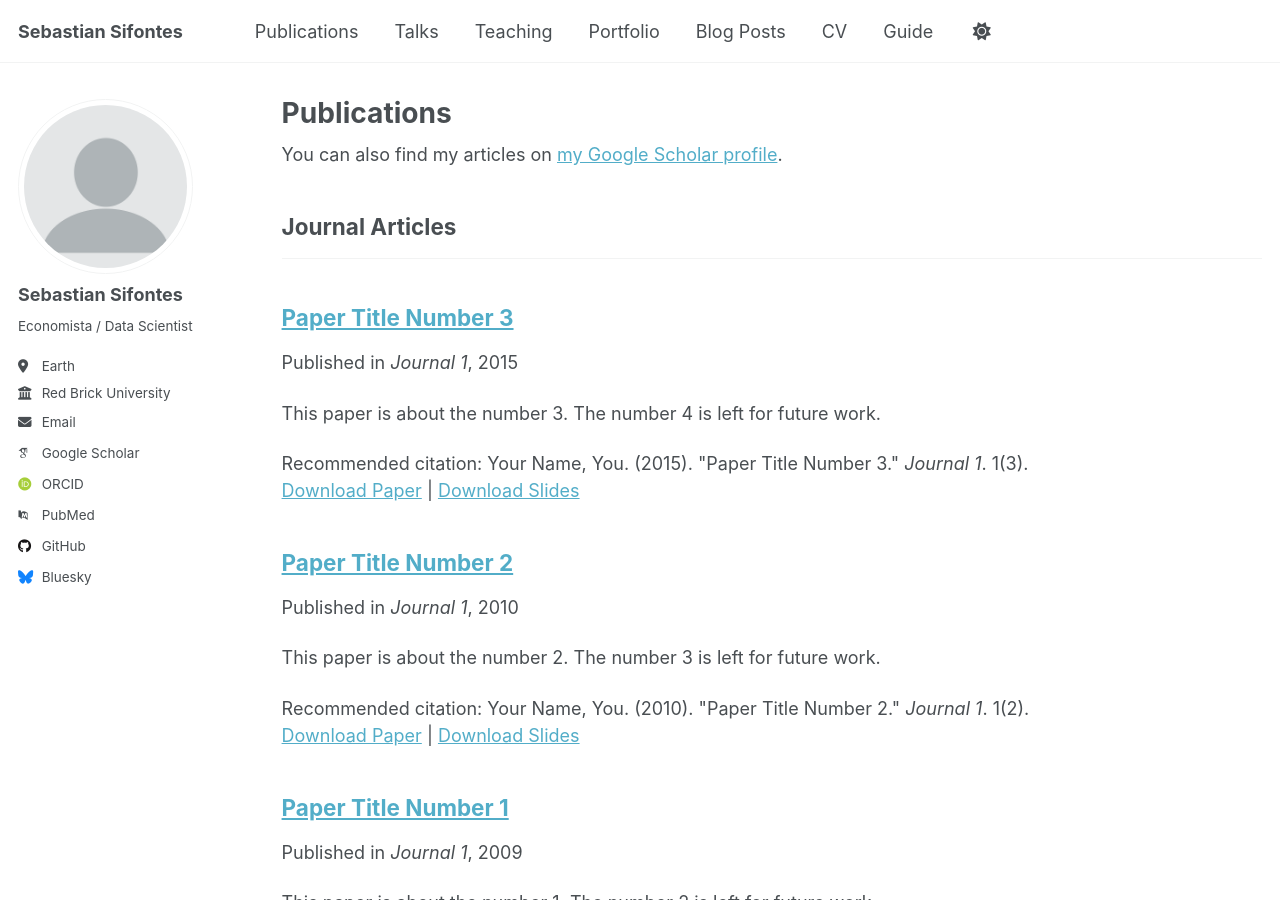
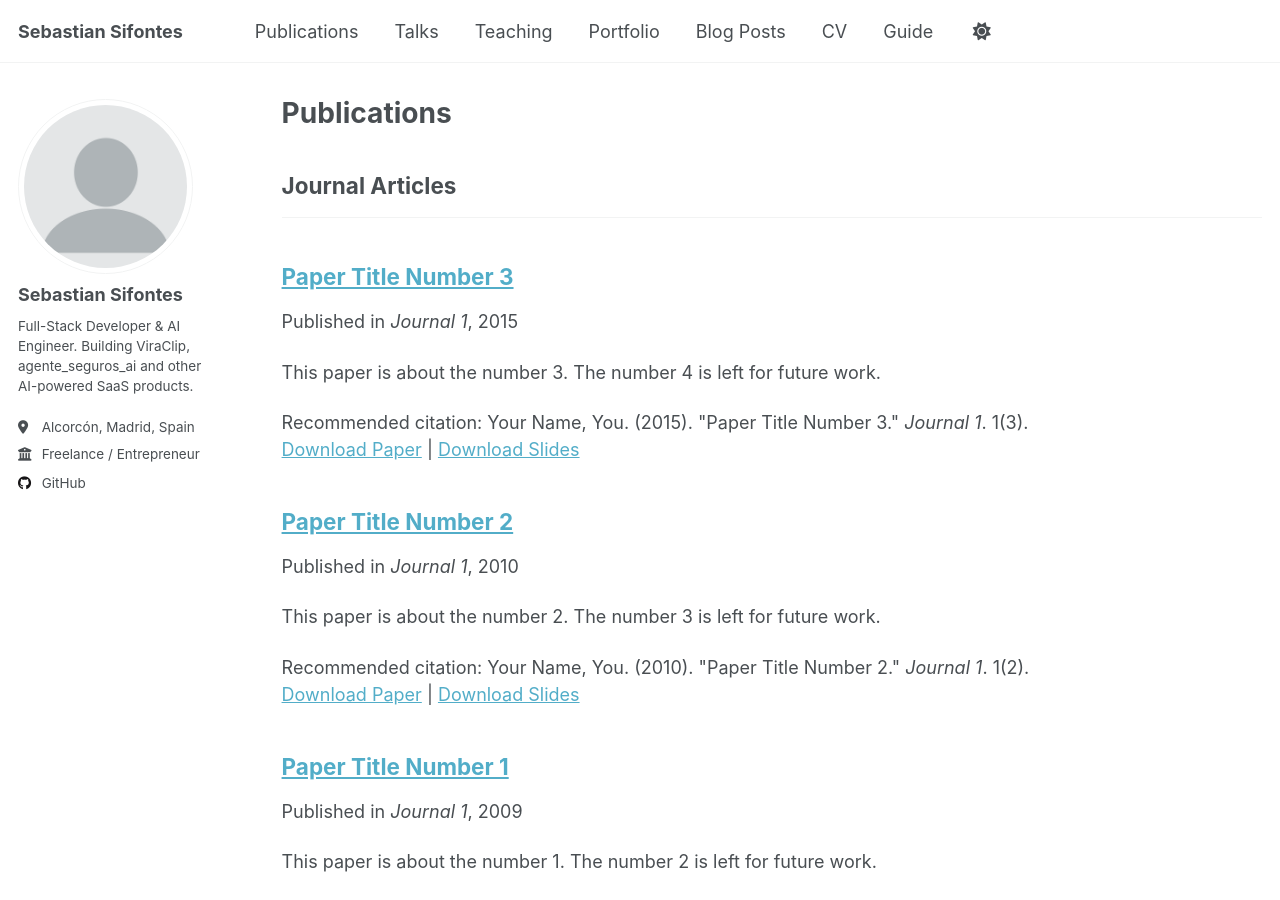
Before and after one commit to sebsv123/sebsv123.github.io, a Jekyll site: the page built from _pages/publications.html, in a window 1280 px wide and 900 px high. Built offline with Jekyll 4.4.1, drawn with Linux system fonts in a browser that asks for light colours; some web fonts are replaced; a script that is not in the unit is left out; part of the change alters nothing that is shown.

Commit message:
feat: add SEO meta tags and og:image description to _config.yml

```diff
--- a/_config.yml
+++ b/_config.yml
@@ -12,72 +12,69 @@ site_theme               : "default"
 title                    : "Sebastian Sifontes"
 title_separator          : "-"
 name                     : &name "Sebastian Sifontes"
-description              : &description "Mi sitio web personal y portafolio"
-url                      : "https://sebsv123.github.io" # the base hostname & protocol for your site e.g. "https://[your GitHub username].github.io" or if you already have some other page hosted on Github then use "https://[your GitHub username].github.io/[Your Repo Name]"
-baseurl                  : "" # the subpath of your site, e.g. "/blog"
+description              : &description "Full-Stack Developer & AI Engineer | Building ViraClip and AI-powered SaaS products"
+url                      : "https://sebsv123.github.io"
+baseurl                  : ""
 repository               : "sebsv123/sebsv123.github.io"
 
-# Site Author - The following control what appear as part of the author content on the side bar.
-#               If a field is blank the icon and link will not appear, otherwise it will be shown.
-#               Additional customization can be done by editing /_includes/author-profile.html
+# Site Author
 author:
-  # Biographic information
   avatar           : "profile.png"
   name             : "Sebastian Sifontes"
-  pronouns         : # example: "she/her"
-  bio              : "Economista / Data Scientist"
-  location         : "Earth"
-  employer         : "Red Brick University"
-  uri              : # URL
-  email            : "none@example.org"
+  pronouns         :
+  bio              : "Full-Stack Developer & AI Engineer. Building ViraClip, agente_seguros_ai and other AI-powered SaaS products."
+  location         : "Alcorcón, Madrid, Spain"
+  employer         : "Freelance / Entrepreneur"
+  uri              :
+  email            :
 
   # Academic websites
-  academia         : # URL
-  arxiv            : # URL - Update with the correct link to your profile
-  googlescholar    : "https://scholar.google.com/citations?user=PS_CX0AAAAAJ"
-  impactstory      : # URL
-  orcid            : "http://orcid.org/yourorcidurl"
-  semantic         : # URL
-  pubmed           : "https://www.ncbi.nlm.nih.gov/pubmed/?term=john+snow"
-  researchgate     : # URL
-  scopus           : # URL
+  academia         :
+  arxiv            :
+  googlescholar    :
+  impactstory      :
+  orcid            :
+  semantic         :
+  pubmed           :
+  researchgate     :
+  scopus           :
 
   # Repositories and software development
-  bitbucket        : # Username - Update with your username on the site
-  codepen          : # Username
-  dribbble         : # Username
+  bitbucket        :
+  codepen          :
+  dribbble         :
   github           : "sebsv123"
-  kaggle           : # Username
-  stackoverflow    : # User number or user number and name (i.e., use "1" or "1/jeff-atwood")
+  kaggle           :
+  stackoverflow    :
 
   # Social media
-  artstation       : # Username
-  bluesky          : "bsky.app" # Replace this with you Bluesky username
-  facebook         : # Username
-  flickr           : # Username
-  foursquare       : # Username
-  goodreads        : # Username
-  google_plus      : # Username
-  keybase          : # Username
-  instagram        : # Username
-  lastfm           : # Username
-  linkedin         : # Username
-  mastodon         : # URL
-  medium           : # URL
-  pinterest        : # Username
-  soundcloud       : # Username
-  steam            : # Username
-  telegram         : # URL
-  tumblr           : # Username
-  twitter          : # Username for X / Twitter
-  vine             : # Username
-  weibo            : # Username
-  wikipedia        : # Username
-  xing             : # Username
-  youtube          : # Username
-  zhihu            : # Username
+  artstation       :
+  bluesky          :
+  facebook         :
+  flickr           :
+  foursquare       :
+  goodreads        :
+  google_plus      :
+  keybase          :
+  instagram        :
+  lastfm           :
+  linkedin         :
+  mastodon         :
+  medium           :
+  pinterest        :
+  soundcloud       :
+  steam            :
+  telegram         :
+  tumblr           :
+  twitter          :
+  vine             :
+  weibo            :
+  wikipedia        :
+  xing             :
+  youtube          :
+  zhihu            :
 
-# Publication Category - The following the list of publication categories and their headings
+# Publication Category
 publication_category:
   books:
     title: 'Books'
@@ -87,25 +84,25 @@ publication_category:
     title: 'Conference Papers'
 
 # Site Settings
-teaser                   :  # filename of teaser fallback teaser image placed in /images/, .e.g. "500x300.png"
-breadcrumbs              : false # true, false (default)
+teaser                   :
+breadcrumbs              : false
 words_per_minute         : 160
 future                   : true
-read_more                : "disabled" # if enabled, adds "Read more" links to excerpts
-talkmap_link             : false      #change to true to add link to talkmap on talks page
+read_more                : "disabled"
+talkmap_link             : false
 comments:
-  provider               : # false (default), "disqus", "discourse", "facebook", "google-plus", "staticman", "custom"
+  provider               :
   disqus:
     shortname            :
   discourse:
-    server               : # https://meta.discourse.org/t/embedding-discourse-comments-via-javascript/31963 , e.g.: meta.discourse.org
+    server               :
   facebook:
     appid                :
-    num_posts            : # 5 (default)
-    colorscheme          : # "light" (default), "dark"
+    num_posts            :
+    colorscheme          :
 staticman:
   allowedFields          : ['name', 'email', 'url', 'message']
-  branch                 : "gh-pages" # "master", "gh-pages"
+  branch                 : "gh-pages"
   commitMessage          : "New comment."
   filename               : comment-{@timestamp}
   format                 : "yml"
@@ -118,10 +115,10 @@ staticman:
     date:
       type               : "date"
       options:
-        format           : "iso8601" # "iso8601" (default), "timestamp-seconds", "timestamp-milliseconds"
+        format           : "iso8601"
 atom_feed:
-  hide                   : false     # change to true to hide the RSS feed in the footer
-  path                   : # blank (default) uses feed.xml
+  hide                   : false
+  path                   :
 
 
 # SEO Related
@@ -138,19 +135,19 @@ facebook:
   username               :
   app_id                 :
   publisher              :
-og_image                 :  # Social media default site image
-og_description           :  # Social media default site image description
+og_image                 : "images/profile.png"  # Default OG image for social sharing
+og_description           : "Full-Stack Developer & AI Engineer building AI-powered SaaS products from Madrid, Spain."
 # For specifying social profiles
-# - https://developers.google.com/structured-data/customize/social-profiles
 social:
-  type                   : # Person or Organization (defaults to Person)
-  name                   : # If the user or organization name differs from the site's name
-  links: # An array of links to social media profiles
+  type                   : "Person"
+  name                   : "Sebastian Sifontes"
+  links:
+    - "https://github.com/sebsv123"
 
 
 # Analytics
 analytics:
-  provider               :  "false" # false (default), "google", "google-universal", "google-analytics-4", "custom"
+  provider               :  "false"
   google:
     tracking_id          :
 
@@ -214,7 +211,7 @@ kramdown:
   enable_coderay: false
 
 
-# These settings control the types of collections used by the template
+# Collections
 collections:
   teaching:
     output: true
@@ -230,9 +227,8 @@ collections:
     permalink: /:collection/:path/
 
 
-# These settings control how pages and collections are included in the site
+# Defaults
 defaults:
-  # _posts
   - scope:
       path: ""
       type: posts
@@ -243,14 +239,12 @@ defaults:
       comments: true
       share: true
       related: true
-  # _pages
   - scope:
       path: ""
       type: pages
     values:
       layout: single
       author_profile: true
-  # _teaching
   - scope:
       path: ""
       type: teaching
@@ -259,7 +253,6 @@ defaults:
       author_profile: true
       share: true
       comments: true
-  # _publications
   - scope:
       path: ""
       type: publications
@@ -268,7 +261,6 @@ defaults:
       author_profile: true
       share: true
       comments: true
-  # _portfolio
   - scope:
       path: ""
       type: portfolio
@@ -277,7 +269,6 @@ defaults:
       author_profile: true
       share: true
       comment: true
-  # _talks
   - scope:
       path: ""
       type: talks
@@ -290,14 +281,12 @@ defaults:
 # Sass/SCSS
 sass:
   sass_dir: _sass
-  style: compressed # http://sass-lang.com/documentation/file.SASS_REFERENCE.html#output_style
+  style: compressed
 
 
 # Outputting
 permalink: /:categories/:title/
-# paginate: 5 # amount of posts to show
-# paginate_path: /page:num/
-timezone: Etc/UTC # http://en.wikipedia.org/wiki/List_of_tz_database_time_zones
+timezone: Europe/Madrid
 
 
 # Plugins
@@ -320,36 +309,15 @@ whitelist:
 
 
 # Archives
-#  Type
-#  - GitHub Pages compatible archive pages built with Liquid ~> type: liquid (default)
-#  - Jekyll Archives plugin archive pages ~> type: jekyll-archives
-#  Path (examples)
-#  - Archive page should exist at path when using Liquid method or you can
-#    expect broken links (especially with breadcrumbs enabled)
-#  - <base_path>/tags/my-awesome-tag/index.html ~> path: /tags/
-#  - <base_path/categories/my-awesome-category/index.html ~> path: /categories/
-#  - <base_path/my-awesome-category/index.html ~> path: /
 category_archive:
   type: liquid
   path: /categories/
 tag_archive:
   type: liquid
   path: /tags/
-# https://github.com/jekyll/jekyll-archives
-# jekyll-archives:
-#   enabled:
-#     - categories
-#     - tags
-#   layouts:
-#     category: archive-taxonomy
-#     tag: archive-taxonomy
-#   permalinks:
-#     category: /categories/:name/
-#     tag: /tags/:name/
 
 
 # HTML Compression
-# - http://jch.penibelst.de/
 compress_html:
   clippings: all
   ignore:
```
